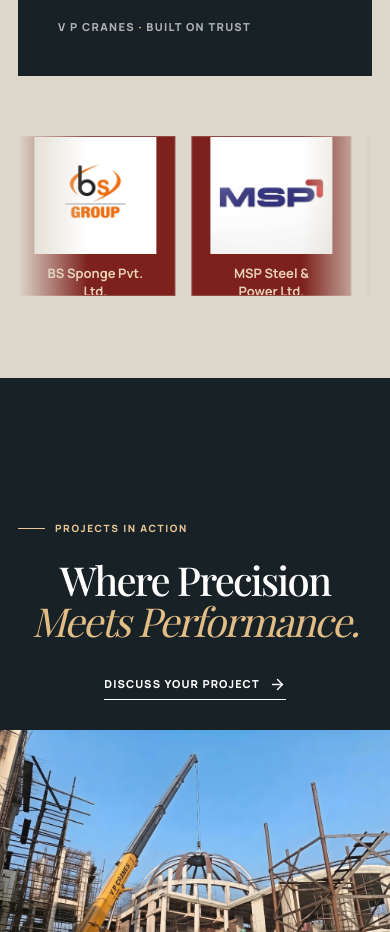
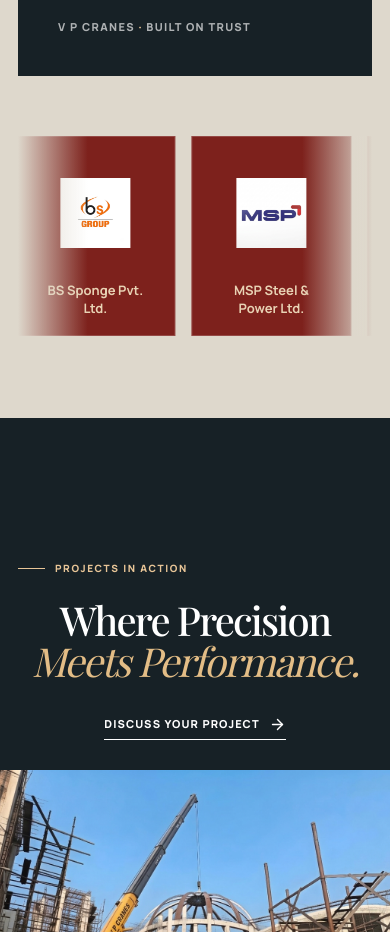
Before and after one commit to akshayjain2152/vp-cranes-corporate-website, a Next.js app: page / in a window 390 px wide. Shown: the part 5940-6872 px from the top of the page. Built offline with nearby package versions, Linux system fonts and the light colour scheme; a web font is replaced by a local one.

Commit message:
Modify gallery image styles and client card sizes
Updated aspect ratio for gallery images and adjusted client card dimensions.

```diff
--- a/app/globals.css
+++ b/app/globals.css
@@ -406,6 +406,7 @@ text-align:center;}.stats>div{display:flex;flex-direction:column;align-items:cen
     position:relative;
     overflow:hidden;
     align-self:stretch;
+    aspect-ratio:9/16;
 }
 
 .gallery-grid-2 .gallery-image img{
@@ -424,14 +425,14 @@ text-align:center;}.stats>div{display:flex;flex-direction:column;align-items:cen
     overflow:hidden;
 }
 
-.gallery-grid:not(.gallery-grid-2) .gallery-image img{
+.gallery-grid .gallery-image img{
 
     object-fit:cover;
 
     transition:transform .45s ease;
 }
 
-.gallery-grid:not(.gallery-grid-2) .gallery-image:hover img{
+.gallery-grid .gallery-image:hover img{
 
     transform:scale(1.04);
 }
@@ -872,12 +873,16 @@ text-align:center;}.stats>div{display:flex;flex-direction:column;align-items:cen
 .client-card{
     width:160px;
     min-width:160px;
-    height:160px;
+    height:200px;
 }
 
 .client-logo{
-    width:110px;
-    height:50px;
+    width:120px;
+    height:70px;
+}
+
+.client-card img{
+    max-height:70px;
 }
 
 .client-name-only{
```
